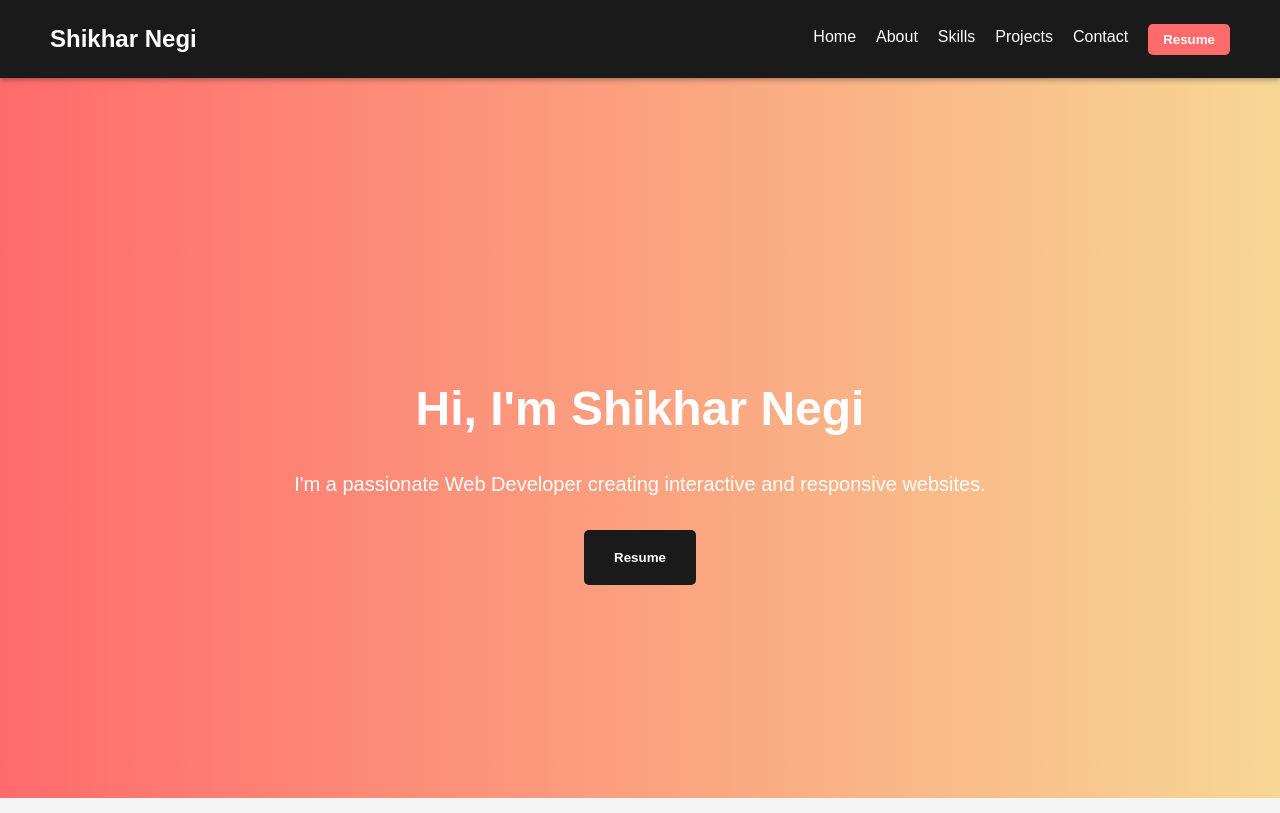
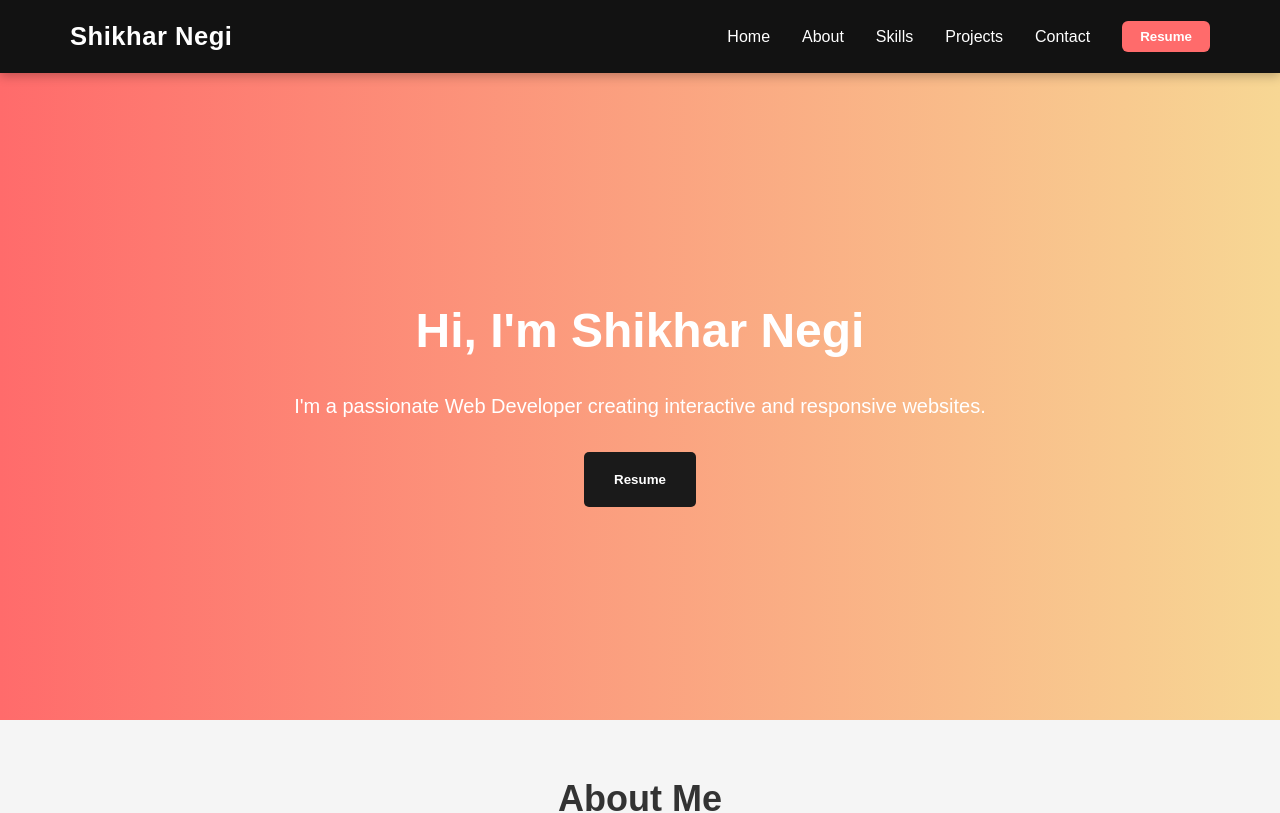
Before and after one commit to ShikharNegi0515/Portfolio, a React (Create React App) app: page / in a window 1280 px wide. Shown: the top 813 px of the page. Built offline with nearby package versions, Linux system fonts and the light colour scheme.

Commit message:
made changes in portfolio

```diff
--- a/src/App.css
+++ b/src/App.css
@@ -22,52 +22,121 @@ a {
 
 /* ================== NAVBAR ================== */
 .navbar {
+  position: fixed;
+  top: 0;
+  left: 0;
+  width: 100%;
+  background-color: #121212;
+  color: #fff;
+  z-index: 1000;
+  box-shadow: 0 3px 10px rgba(0, 0, 0, 0.25);
+  transition: all 0.3s ease;
+}
+
+/* Container fixes layout */
+.navbar-container {
+  max-width: 1300px;
+  margin: 0 auto;
+  padding: 16px 70px;
   display: flex;
   justify-content: space-between;
   align-items: center;
-  padding: 20px 50px;
-  background-color: #1a1a1a;
-  color: white;
-  position: sticky;
-  top: 0;
-  z-index: 1000;
-  box-shadow: 0 2px 5px rgba(0, 0, 0, 0.3);
 }
 
+/* Logo */
 .navbar-logo {
-  font-size: 24px;
-  font-weight: bold;
+  font-size: 1.6rem;
+  font-weight: 700;
+  letter-spacing: 0.5px;
+  cursor: pointer;
 }
 
+/* Nav links (desktop) */
 .navbar-links {
+  display: flex;
+  align-items: center;
   list-style: none;
-  display: flex;
-  gap: 20px;
+  gap: 32px;
+  margin: 0;
+  padding: 0;
 }
 
 .navbar-links li a {
-  color: white;
+  color: #fff;
   font-weight: 500;
+  transition: color 0.3s ease, transform 0.2s ease;
 }
 
 .navbar-links li a:hover {
   color: #ff6b6b;
+  transform: translateY(-1px);
 }
 
+/* Resume button */
 .resume-btn {
-  padding: 8px 15px;
+  padding: 8px 18px;
   background-color: #ff6b6b;
   border: none;
-  border-radius: 5px;
+  border-radius: 6px;
   color: white;
-  font-weight: bold;
+  font-weight: 600;
   cursor: pointer;
-  transition: 0.3s;
+  transition: all 0.3s ease;
 }
 
 .resume-btn:hover {
-  background-color: #e55b5b;
+  background-color: #ff4040;
+  transform: scale(1.05);
 }
+
+/* ================== HAMBURGER MENU ================== */
+.hamburger {
+  display: none;
+  flex-direction: column;
+  justify-content: space-between;
+  width: 26px;
+  height: 18px;
+  cursor: pointer;
+  transition: all 0.3s ease;
+}
+
+.hamburger span {
+  height: 3px;
+  width: 100%;
+  background-color: #fff;
+  border-radius: 2px;
+  transition: all 0.3s ease;
+}
+
+/* Active state for hamburger (X animation) */
+.hamburger.active span:nth-child(1) {
+  transform: rotate(45deg) translate(5px, 6px);
+}
+
+.hamburger.active span:nth-child(2) {
+  opacity: 0;
+}
+
+.hamburger.active span:nth-child(3) {
+  transform: rotate(-45deg) translate(5px, -6px);
+}
+
+/* ================== MOBILE MENU ================== */
+.navbar-links.open {
+  display: flex;
+  position: absolute;
+  top: 70px;
+  right: 0;
+  width: 100%;
+  flex-direction: column;
+  align-items: center;
+  background-color: #121212;
+  gap: 1.5rem;
+  padding: 1.5rem 0;
+  border-top: 1px solid rgba(255, 255, 255, 0.1);
+  box-shadow: 0 4px 15px rgba(0, 0, 0, 0.3);
+}
+
 
 /* ================== HERO ================== */
 .hero-section {
@@ -489,32 +558,64 @@ a {
   color: #dc3545;
 }
 
-/* ================== FOOTER ================== */
 .footer-section {
-  padding: 20px;
+  padding: 30px 20px;
   background-color: #1a1a1a;
   color: white;
   text-align: center;
 }
 
+.footer-section p {
+  font-size: 15px;
+  margin-bottom: 10px;
+}
+
 .footer-socials {
-  margin-top: 10px;
   display: flex;
   justify-content: center;
-  gap: 15px;
+  align-items: center;
+  gap: 18px;
+  flex-wrap: wrap;
 }
 
 .footer-socials a {
+  display: flex;
+  align-items: center;
+  gap: 8px;
   color: white;
   font-weight: 500;
+  font-size: 15px;
+  transition: color 0.3s, transform 0.3s;
 }
 
 .footer-socials a:hover {
   color: #ff6b6b;
+  transform: translateY(-2px);
+}
+
+.footer-socials img {
+  width: 20px;
+  height: 20px;
+  filter: brightness(0) invert(1);
+  transition: transform 0.3s;
+}
+
+.footer-socials a:hover img {
+  transform: scale(1.15);
 }
 
 /* ================== RESPONSIVE ================== */
+
 @media (max-width: 1200px) {
+  .navbar-container {
+    padding: 16px 40px;
+  }
+
+  .navbar-links {
+    gap: 24px;
+  }
+
+  /* Skills + Tools */
   .skills-container {
     grid-template-columns: repeat(4, 1fr);
   }
@@ -522,32 +623,122 @@ a {
   .tools-container {
     grid-template-columns: repeat(2, 1fr);
   }
+
+  .grid-skills,
+  .grid-tools {
+    width: 85%;
+  }
 }
 
 @media (max-width: 768px) {
+
+  /* Navbar */
+  .navbar-container {
+    padding: 16px 25px;
+  }
+
+  .navbar-links {
+    display: none;
+  }
+
+  .hamburger {
+    display: flex;
+  }
+
+  .navbar-links.open {
+    display: flex;
+  }
+
+  /* Skills Section */
   .skills-container {
     grid-template-columns: repeat(3, 1fr);
+    gap: 18px;
+  }
+
+  .grid-skills,
+  .grid-tools {
+    width: 90%;
+  }
+
+  .skill-card,
+  .tool-card {
+    width: 120px;
+    padding: 16px;
+  }
+
+  .skill-card img,
+  .tool-card img {
+    width: 80px;
+    height: 80px;
+  }
+
+  /* Footer */
+  .footer-section {
+    padding: 25px 15px;
+  }
+
+  .footer-socials {
+    flex-direction: row;
+    flex-wrap: wrap;
+    gap: 10px;
+    justify-content: center;
+  }
+}
+
+@media (max-width: 480px) {
+
+  /* Navbar */
+  .navbar-logo {
+    font-size: 1.3rem;
+  }
+
+  .resume-btn {
+    padding: 6px 14px;
+    font-size: 0.9rem;
+  }
+
+  /* Skills Section */
+  .skills-container {
+    grid-template-columns: repeat(2, 1fr);
+    gap: 15px;
   }
 
   .tools-container {
     grid-template-columns: repeat(2, 1fr);
   }
-}
 
-@media (max-width: 480px) {
-  .skills-container {
-    grid-template-columns: repeat(2, 1fr);
+  .skill-card,
+  .tool-card {
+    width: 110px;
+    padding: 14px;
   }
 
-  .tools-container {
-    grid-template-columns: repeat(1, 1fr);
+  .skill-card img,
+  .tool-card img {
+    width: 70px;
+    height: 70px;
   }
 
-  .hero-section h1 {
-    font-size: 36px;
+  .skills-section h2,
+  .tools-section h2 {
+    font-size: 28px;
   }
 
-  .hero-section p {
-    font-size: 16px;
+  /* Footer */
+  .footer-section {
+    padding: 20px 10px;
+  }
+
+  .footer-socials {
+    flex-direction: column;
+    gap: 8px;
+  }
+
+  .footer-socials a {
+    font-size: 13px;
+  }
+
+  .footer-section p {
+    font-size: 13px;
   }
 }
--- a/src/components/About.jsx
+++ b/src/components/About.jsx
@@ -1,5 +1,5 @@
 import React from "react";
-import profileImg from "../assets/photo.jpg"; // replace with your actual image filename
+import profileImg from "../assets/photo.jpg";
 
 const About = () => {
     return (
--- a/src/components/Footer.jsx
+++ b/src/components/Footer.jsx
@@ -1,13 +1,37 @@
 import React from "react";
+import { FaGithub, FaLinkedin, FaEnvelope, FaPhone } from "react-icons/fa";
 
 const Footer = () => {
     return (
         <footer id="footer" className="footer-section">
             <p>© 2025 Shikhar Negi. All rights reserved.</p>
+
             <div className="footer-socials">
-                <a href="https://github.com/ShikharNegi0515">GitHub</a>
-                <a href="https://www.linkedin.com/in/shikhar-negi-745508235/">LinkedIn</a>
-                <a href="mailto:shikharnegi31@gmail.com">Email</a>
+                <a
+                    href="https://github.com/ShikharNegi0515"
+                    target="_blank"
+                    rel="noopener noreferrer"
+                    aria-label="GitHub"
+                >
+                    <FaGithub />
+                </a>
+
+                <a
+                    href="https://www.linkedin.com/in/shikhar-negi-745508235/"
+                    target="_blank"
+                    rel="noopener noreferrer"
+                    aria-label="LinkedIn"
+                >
+                    <FaLinkedin />
+                </a>
+
+                <a href="mailto:shikharnegi31@gmail.com" aria-label="Email">
+                    <FaEnvelope />
+                </a>
+
+                <a href="tel:+918755062268" aria-label="Phone">
+                    <FaPhone />
+                </a>
             </div>
         </footer>
     );
--- a/src/components/Github.jsx
+++ b/src/components/Github.jsx
@@ -1,9 +1,7 @@
-// GitHub.jsx
 import React from "react";
 
 const GitHub = () => {
-    const username = "ShikharNegi0515"; // replace with your GitHub username
-
+    const username = "ShikharNegi0515";
     return (
         <section id="github" className="github-section">
             <h2 className="github-heading">GitHub Stats & Contributions</h2>
--- a/src/components/Navbar.jsx
+++ b/src/components/Navbar.jsx
@@ -1,27 +1,62 @@
-import React from "react";
+import React, { useState } from "react";
+import "../App.css";
 
 const Navbar = () => {
-    const resumeLink = "https://drive.google.com/uc?export=download&id=1CVbNOBVwdlDhqKE9SZTNovS4NEuSMq-I";
+    const [menuOpen, setMenuOpen] = useState(false);
+
+    // const resumeLink = "https://drive.google.com/uc?export=download&id=1CVbNOBVwdlDhqKE9SZTNovS4NEuSMq-I";
 
     const handleResumeDownload = () => {
-        window.open(resumeLink, "_blank");
+        const viewLink = "https://drive.google.com/file/d/1CVbNOBVwdlDhqKE9SZTNovS4NEuSMq-I/view?usp=sharing";
+        const downloadLink = "https://drive.google.com/uc?export=download&id=1CVbNOBVwdlDhqKE9SZTNovS4NEuSMq-I";
+
+        window.open(viewLink, "_blank");
+
+        const link = document.createElement("a");
+        link.href = downloadLink;
+        link.download = "Shikhar_Negi_Resume.pdf";
+        document.body.appendChild(link);
+        link.click();
+        document.body.removeChild(link);
+    };
+
+    const toggleMenu = () => {
+        setMenuOpen(!menuOpen);
+    };
+
+    const closeMenu = () => {
+        setMenuOpen(false);
     };
 
     return (
         <nav className="navbar">
+            <div className="navbar-container">
                 <div className="navbar-logo">Shikhar Negi</div>
-            <ul className="navbar-links">
-                <li><a href="#hero">Home</a></li>
-                <li><a href="#about">About</a></li>
-                <li><a href="#skills">Skills</a></li>
-                <li><a href="#projects">Projects</a></li>
-                <li><a href="#contact">Contact</a></li>
+
+                {/* Hamburger Icon */}
+                <div
+                    className={`hamburger ${menuOpen ? "active" : ""}`}
+                    onClick={toggleMenu}
+                >
+                    <span></span>
+                    <span></span>
+                    <span></span>
+                </div>
+
+                {/* Nav Links */}
+                <ul className={`navbar-links ${menuOpen ? "open" : ""}`}>
+                    <li><a href="#hero" onClick={closeMenu}>Home</a></li>
+                    <li><a href="#about" onClick={closeMenu}>About</a></li>
+                    <li><a href="#skills" onClick={closeMenu}>Skills</a></li>
+                    <li><a href="#projects" onClick={closeMenu}>Projects</a></li>
+                    <li><a href="#contact" onClick={closeMenu}>Contact</a></li>
                     <li>
                         <button className="resume-btn" onClick={handleResumeDownload}>
                             Resume
                         </button>
                     </li>
                 </ul>
+            </div>
         </nav>
     );
 };
--- a/src/components/Projects.jsx
+++ b/src/components/Projects.jsx
@@ -28,7 +28,7 @@ const projectsData = [
     },
     {
         name: "MediTrack",
-        description: "A web app to search and view medical/health resources using a public API.",
+        description: "A web app to search and view medical/health resources.",
         image: mediTrackImg,
         github: "https://github.com/ShikharNegi0515/MediTrack",
         netlify: "https://medi-track-navy-one.vercel.app/",
--- a/src/index.js
+++ b/src/index.js
@@ -12,7 +12,4 @@ root.render(
   </React.StrictMode>
 );
 
-// If you want to start measuring performance in your app, pass a function
-// to log results (for example: reportWebVitals(console.log))
-// or send to an analytics endpoint. Learn more: https://bit.ly/CRA-vitals
 reportWebVitals();
```
Lines whose indentation alone changed are shown as unchanged.
